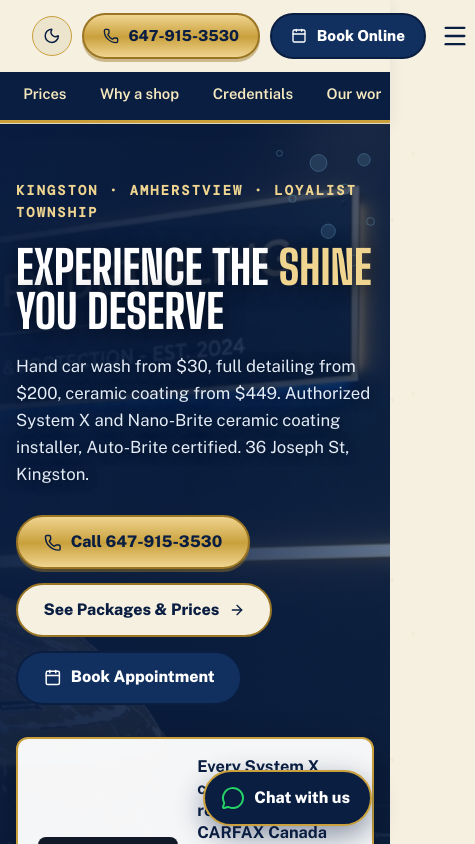
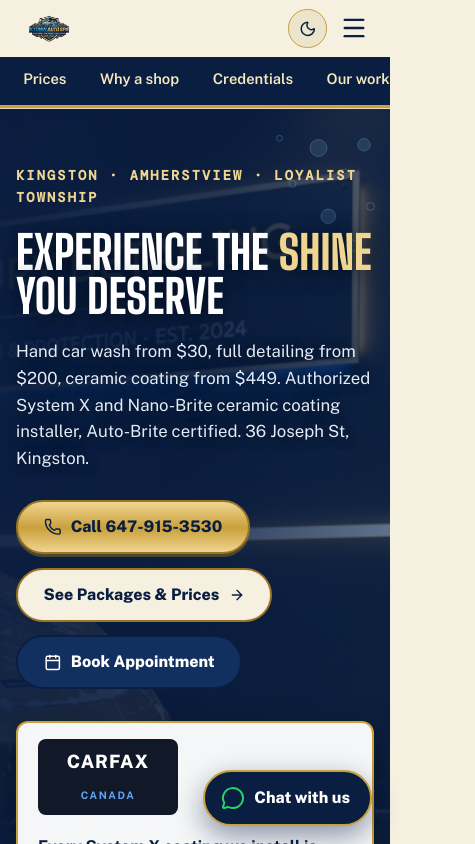
Before and after one commit to hakilabz/Ktownautospa, a React (Vite) app: page / in a window 390 px wide. Shown: the top 844 px of the page, 475 px wide, since content can reach past the window. Built offline with nearby package versions, Linux system fonts and the light colour scheme.

Commit message:
Enhance responsive layout across all device sizes and viewports

```diff
--- a/src/components/BoatsSection.jsx
+++ b/src/components/BoatsSection.jsx
@@ -62,7 +62,7 @@ export default function BoatsSection() {
               </p>
             </div>
 
-            <div style={{ display: 'grid', gridTemplateColumns: '1fr 1fr', gap: '0.75rem', marginBottom: '1.25rem' }}>
+            <div style={{ display: 'grid', gridTemplateColumns: 'repeat(auto-fit, minmax(130px, 1fr))', gap: '0.75rem', marginBottom: '1.25rem' }}>
               {[
                 'Portsmouth Olympic Harbour',
                 'Kingston Marina',
--- a/src/components/BookingModal.jsx
+++ b/src/components/BookingModal.jsx
@@ -151,7 +151,7 @@ Received via Ktown Auto Spa Website
             </div>
 
             {/* Form Inputs Grid */}
-            <div style={{ display: 'grid', gridTemplateColumns: 'repeat(auto-fit, minmax(220px, 1fr))', gap: '0.9rem' }}>
+            <div style={{ display: 'grid', gridTemplateColumns: 'repeat(auto-fit, minmax(min(100%, 200px), 1fr))', gap: '0.9rem' }}>
               <div>
                 <label style={labelStyle}>Your Full Name *</label>
                 <input type="text" required placeholder="e.g. Alex Mercer" value={formData.name}
--- a/src/components/Credentials.jsx
+++ b/src/components/Credentials.jsx
@@ -65,7 +65,7 @@ export default function Credentials() {
 
         <div className="frame">
           {/* Credentials 4-Col Grid */}
-          <div style={{ display: 'grid', gridTemplateColumns: 'repeat(auto-fit, minmax(250px, 1fr))', gap: '1.5rem', marginBottom: '2.5rem' }}>
+          <div style={{ display: 'grid', gridTemplateColumns: 'repeat(auto-fit, minmax(min(100%, 250px), 1fr))', gap: '1.5rem', marginBottom: '2.5rem' }}>
             {certs.map((c, idx) => (
               <div key={idx} style={{ display: 'flex', gap: '1rem', alignItems: 'flex-start' }}>
                 <div style={{
@@ -89,7 +89,7 @@ export default function Credentials() {
           </div>
 
           {/* 4 Brand Tiles with Official Partner Badges */}
-          <div style={{ display: 'grid', gridTemplateColumns: 'repeat(auto-fit, minmax(240px, 1fr))', gap: '1.25rem' }}>
+          <div style={{ display: 'grid', gridTemplateColumns: 'repeat(auto-fit, minmax(min(100%, 220px), 1fr))', gap: '1.25rem' }}>
             {brandTiles.map((tile, idx) => (
               <div
                 key={idx}
--- a/src/components/FleetsSection.jsx
+++ b/src/components/FleetsSection.jsx
@@ -38,7 +38,7 @@ export default function FleetsSection({ onOpenBooking }) {
           </p>
         </div>
 
-        <div style={{ display: 'grid', gridTemplateColumns: 'repeat(auto-fit, minmax(320px, 1fr))', gap: '2rem', alignItems: 'start' }}>
+        <div style={{ display: 'grid', gridTemplateColumns: 'repeat(auto-fit, minmax(min(100%, 300px), 1fr))', gap: '2rem', alignItems: 'start' }}>
 
           {/* What We Do For Fleets */}
           <div className="frame">
--- a/src/components/Hero.jsx
+++ b/src/components/Hero.jsx
@@ -101,6 +101,7 @@ export default function Hero({ onOpenBooking }) {
             border: '2px solid var(--gold)', borderRadius: '12px',
             padding: '1rem 1.25rem', marginTop: '0.75rem',
             boxShadow: '0 12px 34px rgba(0,0,0,0.35)',
+            flexWrap: 'wrap',
           }} className="carfax-card">
             <div style={{ flexShrink: 0, width: '140px', background: '#111827', padding: '0.5rem 0.75rem', borderRadius: '8px', textAlign: 'center' }}>
               <span style={{ color: '#FFFFFF', fontWeight: 900, fontSize: '1.15rem', letterSpacing: '0.05em', display: 'block' }}>CARFAX</span>
--- a/src/components/Navbar.jsx
+++ b/src/components/Navbar.jsx
@@ -43,8 +43,8 @@ export default function Navbar({ onOpenBooking, theme, onToggleTheme }) {
         <div style={{ display: 'flex', alignItems: 'center', justifyContent: 'space-between', gap: '1rem' }}>
 
           {/* Brand Logo */}
-          <a href="#" style={{ display: 'flex', alignItems: 'center', gap: '0.75rem', textDecoration: 'none' }}>
-            <img src="/logo.png" alt="Ktown Auto Spa" style={{ height: '3.4rem', width: 'auto', objectFit: 'contain' }} />
+          <a href="#" style={{ display: 'flex', alignItems: 'center', gap: '0.75rem', textDecoration: 'none', flexShrink: 0 }}>
+            <img src="/logo.png" alt="Ktown Auto Spa" style={{ height: 'clamp(2.3rem, 5vw, 3.4rem)', width: 'auto', objectFit: 'contain' }} />
           </a>
 
           {/* Topbar Meta (Desktop) */}
@@ -55,7 +55,7 @@ export default function Navbar({ onOpenBooking, theme, onToggleTheme }) {
           </div>
 
           {/* Header Action Buttons */}
-          <div style={{ display: 'flex', alignItems: 'center', gap: '0.6rem' }}>
+          <div style={{ display: 'flex', alignItems: 'center', gap: '0.5rem', flexShrink: 0 }}>
 
             {/* Theme Toggle Button */}
             <button
@@ -63,9 +63,10 @@ export default function Navbar({ onOpenBooking, theme, onToggleTheme }) {
               title={`Switch to ${isLight ? 'Dark' : 'Light'} Mode`}
               style={{
                 display: 'flex', alignItems: 'center', justifyContent: 'center',
-                width: '2.5rem', height: '2.5rem', borderRadius: '50%',
+                width: '2.4rem', height: '2.4rem', borderRadius: '50%',
                 background: 'var(--chip-inactive-bg)', border: '1.5px solid var(--gold)',
                 color: 'var(--gold-primary)', cursor: 'pointer', transition: 'all 0.2s',
+                flexShrink: 0,
               }}
             >
               {isLight ? <Moon style={{ width: '1.1rem', height: '1.1rem', color: 'var(--navy-deep)' }} /> : <Sun style={{ width: '1.1rem', height: '1.1rem', color: '#F0D590' }} />}
@@ -74,27 +75,27 @@ export default function Navbar({ onOpenBooking, theme, onToggleTheme }) {
             {/* Direct Phone CTA */}
             <a
               href="tel:+16479153530"
-              className="btn btn--gold"
-              style={{ minHeight: '46px', padding: '0 1.2rem', fontSize: '0.95rem' }}
+              className="btn btn--gold nav-phone-btn"
+              style={{ minHeight: '42px', padding: '0 1.1rem', fontSize: '0.9rem' }}
             >
-              <Phone style={{ width: '1rem', height: '1rem' }} />
+              <Phone style={{ width: '0.95rem', height: '0.95rem' }} />
               <span>647-915-3530</span>
             </a>
 
             {/* Book Online CTA */}
             <button
               onClick={onOpenBooking}
-              className="btn btn--navy"
-              style={{ minHeight: '46px', padding: '0 1.2rem', fontSize: '0.95rem' }}
+              className="btn btn--navy nav-book-btn"
+              style={{ minHeight: '42px', padding: '0 1.1rem', fontSize: '0.9rem' }}
             >
-              <Calendar style={{ width: '1rem', height: '1rem' }} />
+              <Calendar style={{ width: '0.95rem', height: '0.95rem' }} />
               <span>Book Online</span>
             </button>
 
             {/* Mobile Drawer Hamburger */}
             <button
               onClick={() => setMobileMenuOpen(!mobileMenuOpen)}
-              style={{ color: 'var(--header-text)', padding: '0.35rem', background: 'none', border: 'none', cursor: 'pointer', display: 'flex' }}
+              style={{ color: 'var(--header-text)', padding: '0.35rem', background: 'none', border: 'none', cursor: 'pointer', display: 'flex', flexShrink: 0 }}
               className="mobile-hamburger"
               aria-label="Toggle navigation menu"
             >
@@ -107,9 +108,9 @@ export default function Navbar({ onOpenBooking, theme, onToggleTheme }) {
       </div>
 
       {/* Secondary Main Navigation Ribbon */}
-      <nav style={{ background: 'var(--navy-deep)', borderBottom: '3px solid var(--gold)', overflowX: 'auto', WebkitOverflowScrolling: 'touch' }} aria-label="Main Navigation">
-        <div style={{ maxWidth: '1200px', margin: '0 auto', padding: '0 0.5rem' }}>
-          <ul style={{ display: 'flex', gap: '0.2rem', listStyle: 'none', margin: 0, padding: 0, whiteSpace: 'nowrap', overflowX: 'auto', scrollbarWidth: 'none' }}>
+      <nav style={{ background: 'var(--navy-deep)', borderBottom: '3px solid var(--gold)', width: '100%', maxWidth: '100vw', overflowX: 'auto', WebkitOverflowScrolling: 'touch' }} aria-label="Main Navigation">
+        <div style={{ maxWidth: '1200px', width: '100%', margin: '0 auto', padding: '0 0.5rem', overflowX: 'auto' }}>
+          <ul style={{ display: 'flex', gap: '0.2rem', listStyle: 'none', margin: 0, padding: 0, whiteSpace: 'nowrap', minWidth: 'max-content' }}>
             {navLinks.map((link) => (
               <li key={link.href}>
                 <a
@@ -174,11 +175,17 @@ export default function Navbar({ onOpenBooking, theme, onToggleTheme }) {
       )}
 
       <style>{`
-        @media (min-width: 1080px) {
-          .desktop-meta { display: flex !important; }
+        @media (max-width: 900px) {
+          .nav-phone-btn { display: none !important; }
+        }
+        @media (max-width: 640px) {
+          .nav-book-btn { display: none !important; }
         }
         @media (min-width: 900px) {
           .mobile-hamburger { display: none !important; }
+        }
+        @media (min-width: 1080px) {
+          .desktop-meta { display: flex !important; }
         }
       `}</style>
     </header>
--- a/src/components/PriceCalculator.jsx
+++ b/src/components/PriceCalculator.jsx
@@ -88,7 +88,7 @@ export default function PriceCalculator({ onProceedToBooking }) {
           </p>
         </div>
 
-        <div style={{ display: 'grid', gridTemplateColumns: 'repeat(auto-fit, minmax(320px, 1fr))', gap: '2.5rem', alignItems: 'start' }}>
+        <div style={{ display: 'grid', gridTemplateColumns: 'repeat(auto-fit, minmax(min(100%, 300px), 1fr))', gap: '2.5rem', alignItems: 'start' }}>
 
           {/* Builder Controls Frame */}
           <div className="frame">
@@ -108,7 +108,7 @@ export default function PriceCalculator({ onProceedToBooking }) {
                   ].map((v) => (
                     <button key={v.id} type="button" onClick={() => setVehicle(v.id)} style={chipStyle(vehicle === v.id)}>
                       <div style={{ fontSize: '1.4rem', marginBottom: '0.2rem' }}>{v.icon}</div>
-                      <div style={{ fontSize: '0.85rem' }}>{v.label}</div>
+                      <div style={{ fontSize: '0.78rem' }}>{v.label}</div>
                     </button>
                   ))}
                 </div>
@@ -140,7 +140,7 @@ export default function PriceCalculator({ onProceedToBooking }) {
                 <label style={{ fontFamily: 'var(--mono)', fontSize: '0.78rem', fontWeight: 800, textTransform: 'uppercase', letterSpacing: '0.08em', color: 'var(--gold-primary)' }}>
                   3. Select Optional Treatments &amp; Add-ons
                 </label>
-                <div style={{ display: 'grid', gridTemplateColumns: 'repeat(auto-fit, minmax(180px, 1fr))', gap: '0.6rem' }}>
+                <div style={{ display: 'grid', gridTemplateColumns: 'repeat(auto-fit, minmax(min(100%, 150px), 1fr))', gap: '0.6rem' }}>
                   <div onClick={() => toggleAddon('tire-shine')} style={{ ...chipStyle(addons.includes('tire-shine')), display: 'flex', alignItems: 'center', justifyContent: 'space-between' }}>
                     <div style={{ display: 'flex', alignItems: 'center', gap: '0.5rem' }}>
                       <Disc style={{ width: '1rem', height: '1rem', color: 'var(--water)' }} />
--- a/src/components/ReviewsSection.jsx
+++ b/src/components/ReviewsSection.jsx
@@ -123,7 +123,7 @@ export default function ReviewsSection() {
             </span>
           </div>
 
-          <div style={{ display: 'grid', gridTemplateColumns: 'repeat(auto-fit, minmax(260px, 1fr))', gap: '1.25rem' }}>
+          <div style={{ display: 'grid', gridTemplateColumns: 'repeat(auto-fit, minmax(min(100%, 260px), 1fr))', gap: '1.25rem' }}>
             {[
               {
                 src: '/images/review_sheet_18.webp',
@@ -166,7 +166,7 @@ export default function ReviewsSection() {
         </div>
 
         {/* Reviews Quote Grid */}
-        <div style={{ display: 'grid', gridTemplateColumns: 'repeat(auto-fill, minmax(260px, 1fr))', gap: '1.25rem' }}>
+        <div style={{ display: 'grid', gridTemplateColumns: 'repeat(auto-fill, minmax(min(100%, 260px), 1fr))', gap: '1.25rem' }}>
           {reviews.map((r, idx) => (
             <div
               key={idx}
--- a/src/index.css
+++ b/src/index.css
@@ -109,6 +109,8 @@
 
 html {
   scroll-behavior: smooth;
+  overflow-x: hidden;
+  max-width: 100vw;
 }
 
 body {
```
